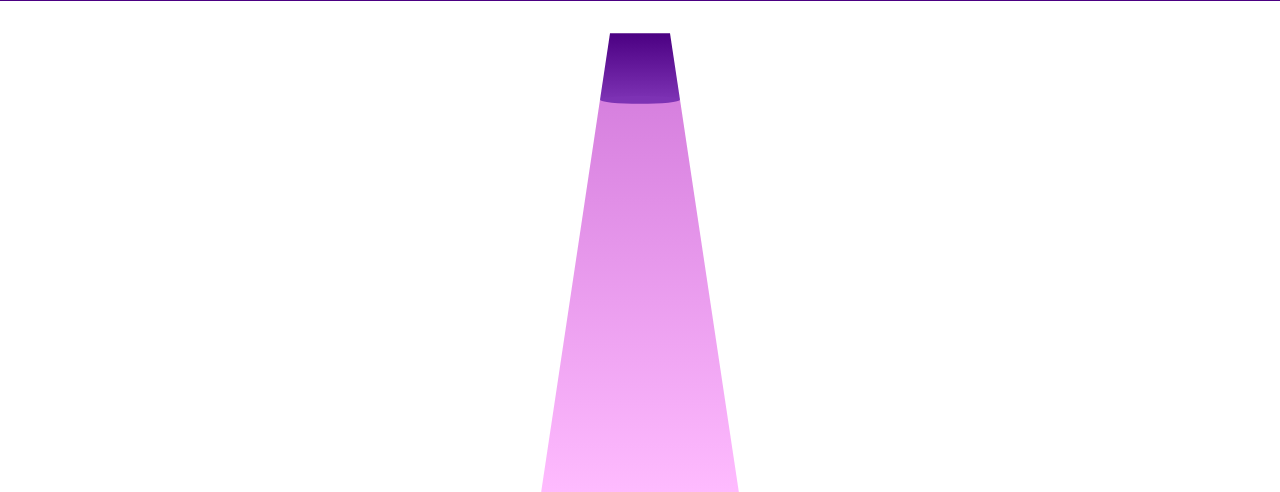
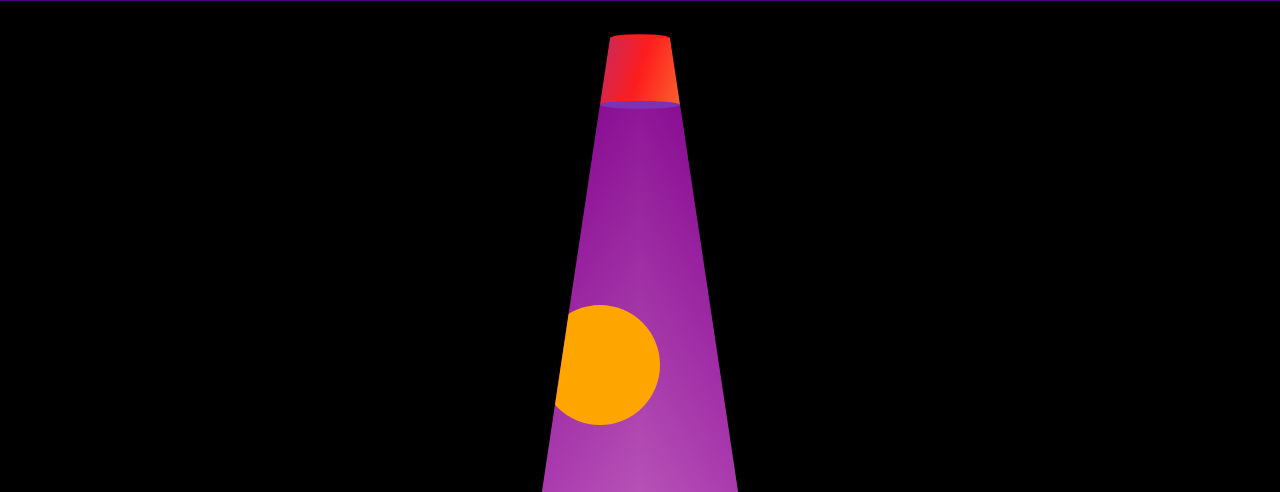
Before and after one commit to Koldenblue/lava-lamp-customizable-sass, a website: page public/index.html in a window 1280 px wide. Shown: the part 307-799 px from the top of the page. Drawn offline with nearby package versions, Linux system fonts and the light colour scheme; a web font is replaced by a local one.

Commit message:
finished lamp shape, added translucent cover. removed license.

```diff
--- a/package.json
+++ b/package.json
@@ -10,7 +10,6 @@
     "watch-sass": "sass.bat --watch public/styles/input.scss public/styles/style.css"
   },
   "author": "Kevin Miller",
-  "license": "MIT",
   "dependencies": {
     "express": "^4.17.1"
   }
--- a/public/index.html
+++ b/public/index.html
@@ -43,8 +43,12 @@
     </div>
   </div>
 
+  <div class='top-cap-ellipse'></div>
   <div class='lamp-cap'></div>
   <div class='cap-ellipse'></div>
+  <div class='lamp-translucent-cover'>
+
+  </div>
   <div class='lamp'>
     <div class='lava-1'></div>
   </div>
--- a/public/styles/_lava.scss
+++ b/public/styles/_lava.scss
@@ -3,19 +3,34 @@ $main: indigo;
 $second: rgb(174, 1, 190);
 $liquid: rgba(174, 1, 190, 0.5);
 $bottomHeight: 100px;
-$lampSideBorder: 5px solid adjust-color($second, $red: 10, $blue: 10);
 $lampWidth: 200px;
 
 .lava-1 {
-
+  position: absolute;
+  background-color: orange;
+  border-radius: 1000px;
+  padding: 60px;
+  top: 200px;
 }
 
-
+.top-cap-ellipse {
+  background: rgba(253,29,29,1);
+  height: $bottomHeight / 10;
+  width: $lampWidth;
+  position: relative;
+  margin-bottom: -($bottomHeight / 20);
+  left: 50%;
+  transform: translateX(-50%);
+  shape-outside: ellipse(15% 40%);
+  clip-path: ellipse(15% 40%);
+}
 
 .lamp-cap {
   width: $lampWidth;
   height: $bottomHeight / 1.5;
-  background: -webkit-linear-gradient($main, adjust-color($main, $red: 50, $blue: 50, $green: 50));
+  background: -webkit-linear-gradient(15deg, $main, adjust-color($main, $red: 50, $blue: 50, $green: 50));
+  background: rgb(131,58,180);
+  background: linear-gradient(108deg, rgba(131,58,180,1) 0%, rgba(253,29,29,1) 50%, rgba(252,176,69,1) 100%);
   left: 50%;
   transform: translateX(-50%);
   position: relative;
@@ -45,6 +60,30 @@ $lampWidth: 200px;
   z-index: 100;
   shape-outside: ellipse(20% 40%);
   clip-path: ellipse(20% 40%);
+}
+
+// absolute position, same as .lamp div, the only difference is the color and color orientation.
+// 50% transparent so that the color of the div behind it is seen as well.
+.lamp-translucent-cover {
+  width: $lampWidth;
+  height: $bottomHeight * 4;
+  position: absolute;
+  left: 50%;
+  transform: translateX(-50%);
+  background: rgb(174,1,190);
+  background: linear-gradient(90deg, rgba(174,1,190,0.5) 0%, rgba(220,90,220,0.5) 50%, rgba(174,1,190,0.5) 100%);
+  shape-outside: polygon(
+    0% 100%,
+    100% 100%,
+    70% 0%,
+    30% 0%,
+  );
+  clip-path: polygon(
+    0% 100%,
+    100% 100%,
+    70% 0%,
+    30% 0%,
+  );
 }
 
 .lamp {
--- a/public/styles/input.scss
+++ b/public/styles/input.scss
@@ -3,7 +3,9 @@ $main: indigo;
 $text: rgb(215, 250, 245);
 $second: rgb(174, 1, 190);
 
-
+body {
+  background-color: black;
+}
 .jumbotron {
   font-family: 'Modak', cursive;
   // background-attachment: fixed;
```
Also changed, not shown: public/styles/style.css, 1 other file.
